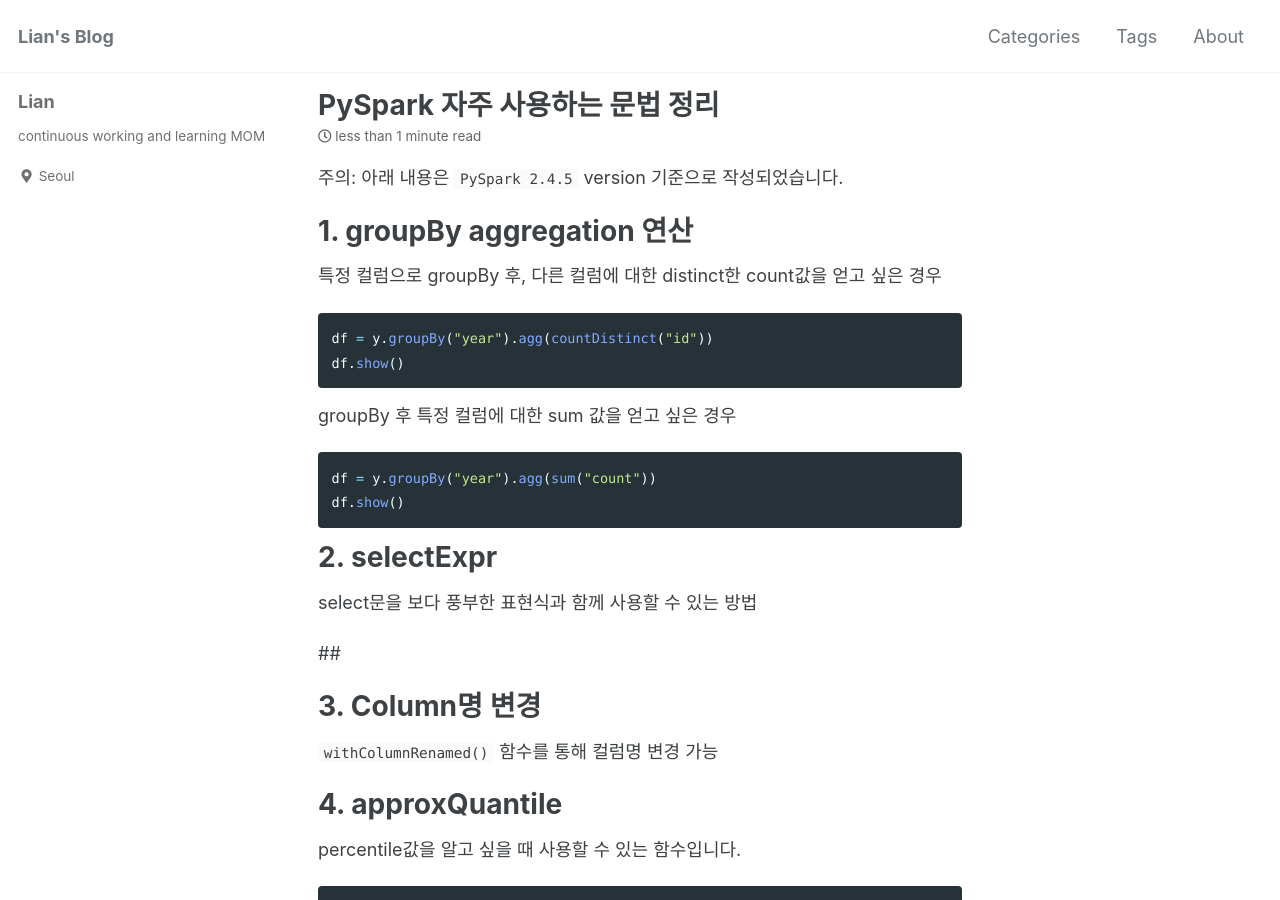
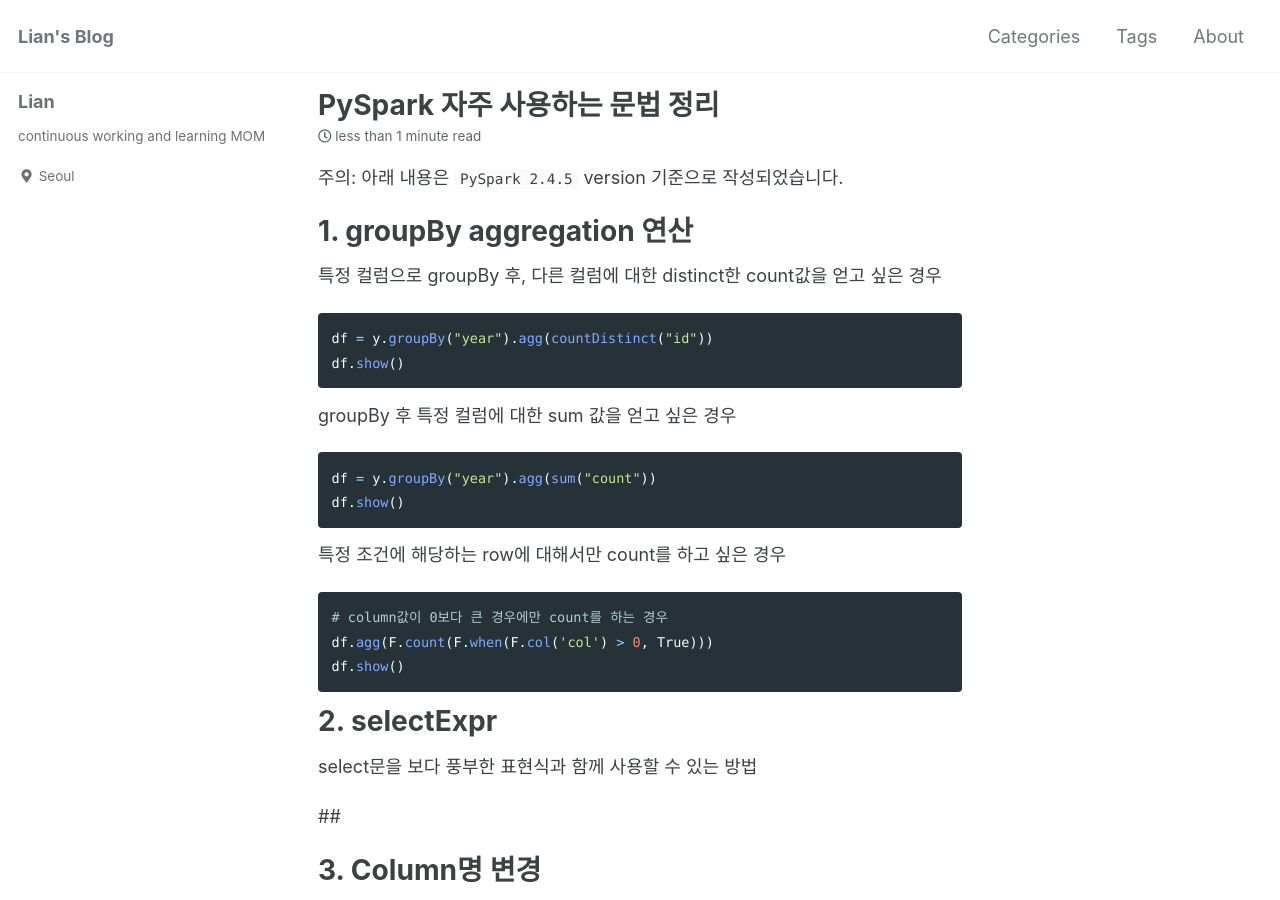
Before and after one commit to hwyum/hwyum.github.io, a Jekyll site: the page built from _posts/2021-12-29-PySpark.md, in a window 1280 px wide and 900 px high. Built offline with Jekyll 4.4.1, drawn with Linux system fonts in a browser that asks for light colours; cached includes are drawn as plain includes.

Commit message:
pyspark count on condition 내용 추가 / deep learning on tabular data 미업데이트분

````diff
--- a/_posts/2021-12-29-PySpark.md
+++ b/_posts/2021-12-29-PySpark.md
@@ -26,6 +26,14 @@ df.show()
 ```
 
 
+
+특정 조건에 해당하는 row에 대해서만 count를 하고 싶은 경우
+
+```python
+# column값이 0보다 큰 경우에만 count를 하는 경우
+df.agg(F.count(F.when(F.col('col') > 0, True)))
+df.show()
+```
 
 # 2. selectExpr
 
````
